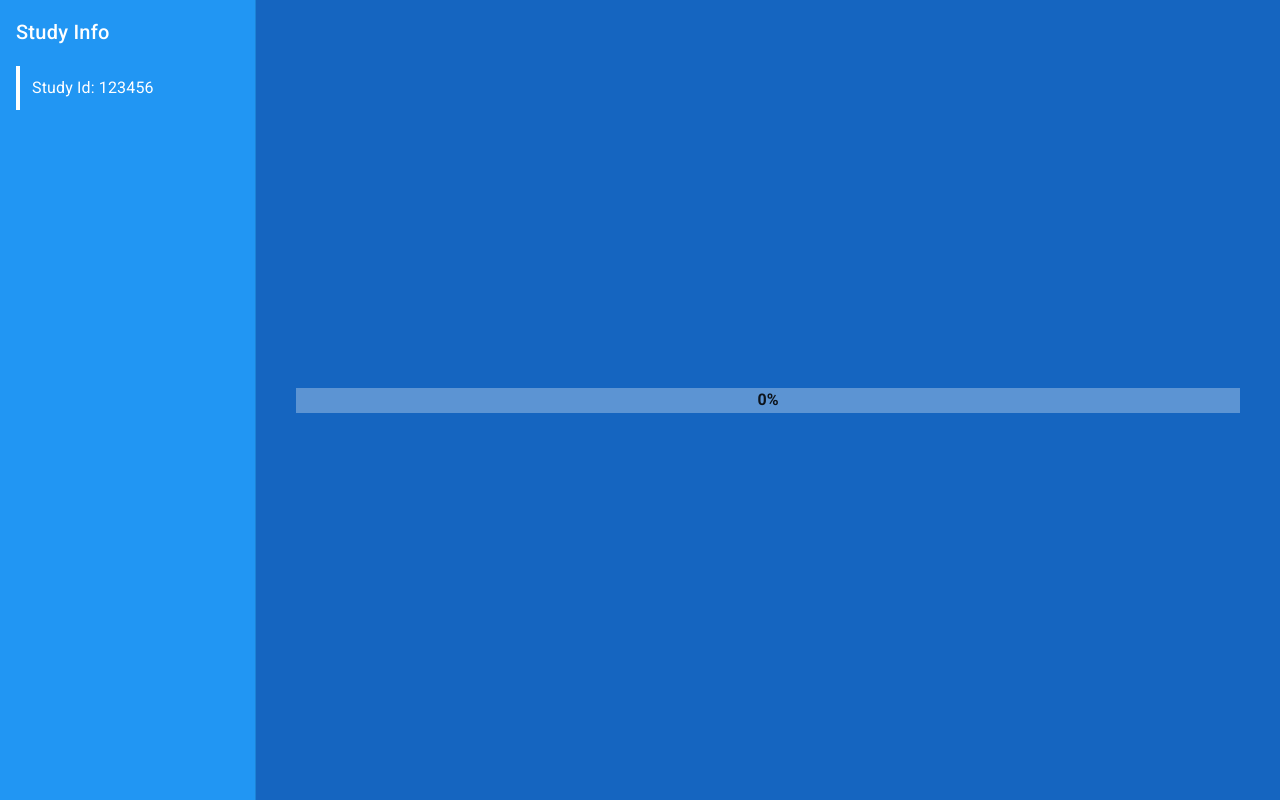
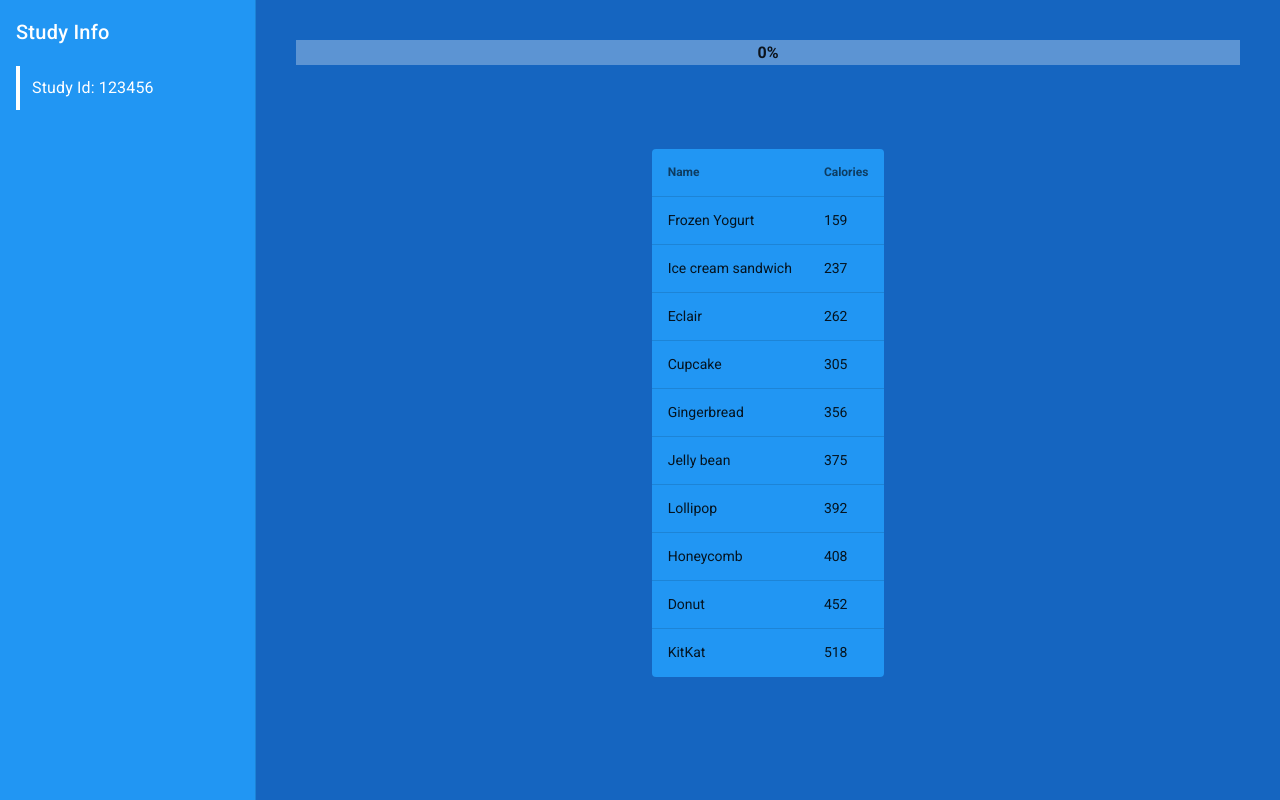
Before and after one commit to abcbdf/FundasWebapp, a Vue app: page /Verify in a window 1280 px wide. Built offline with nearby package versions, Linux system fonts and the light colour scheme; what vue-zoomer would draw is missing.

Commit message:
progress bar

```diff
--- a/src/App.vue
+++ b/src/App.vue
@@ -2,9 +2,12 @@
   <v-app>
     <Navbar />
     <v-main>
-      <v-container fluid fill-height class = "pa-10 blue darken-3">
+      <v-container fluid fill-height class = "pa-10 blue darken-3 flex-column">
         <ProgressBar maxStep=3 :currentStep="currentStep" :key="currentStep" />
+        <v-spacer></v-spacer>
         <router-view></router-view>
+        <v-spacer></v-spacer>
+
       </v-container>
     </v-main>
   </v-app>
--- a/src/router/index.js
+++ b/src/router/index.js
@@ -4,6 +4,7 @@ import Home from '../views/Home.vue'
 import ImageTaken from '../views/ImageTaken.vue'
 import ImageStitch from '../views/ImageStitch.vue'
 import FinalImage from "../views/FinalImage.vue"
+import Verify from "../views/Verify.vue"
 
 Vue.use(VueRouter)
 
@@ -29,6 +30,11 @@ const routes = [
     component: FinalImage
   },
   {
+    path: '/Verify',
+    name: 'Verify',
+    component: Verify
+  },
+  {
     path: '/about',
     name: 'About',
     // route level code-splitting
--- /dev/null
+++ b/src/views/Verify.vue
@@ -0,0 +1,76 @@
+<template>
+  <v-simple-table class = "blue">
+    <template v-slot:default>
+      <thead>
+        <tr>
+          <th class="text-left">
+            Name
+          </th>
+          <th class="text-left">
+            Calories
+          </th>
+        </tr>
+      </thead>
+      <tbody>
+        <tr
+          v-for="item in desserts"
+          :key="item.name"
+        >
+          <td>{{ item.name }}</td>
+          <td>{{ item.calories }}</td>
+        </tr>
+      </tbody>
+    </template>
+  </v-simple-table>
+</template>
+
+<script>
+  export default {
+    data () {
+      return {
+        desserts: [
+          {
+            name: 'Frozen Yogurt',
+            calories: 159,
+          },
+          {
+            name: 'Ice cream sandwich',
+            calories: 237,
+          },
+          {
+            name: 'Eclair',
+            calories: 262,
+          },
+          {
+            name: 'Cupcake',
+            calories: 305,
+          },
+          {
+            name: 'Gingerbread',
+            calories: 356,
+          },
+          {
+            name: 'Jelly bean',
+            calories: 375,
+          },
+          {
+            name: 'Lollipop',
+            calories: 392,
+          },
+          {
+            name: 'Honeycomb',
+            calories: 408,
+          },
+          {
+            name: 'Donut',
+            calories: 452,
+          },
+          {
+            name: 'KitKat',
+            calories: 518,
+          },
+        ],
+      }
+    },
+  }
+</script>
```
Also changed, not shown: src/views/Start.vue (added, +64 -0 lines).
